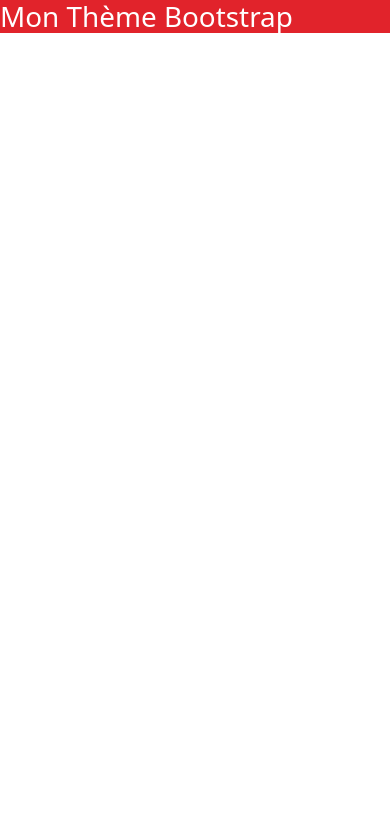
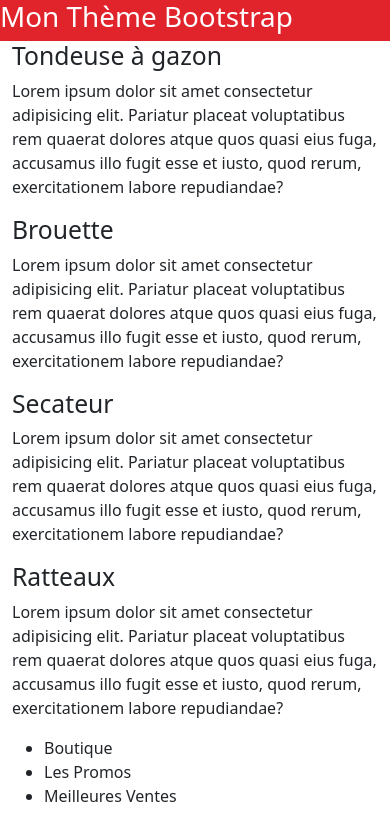
Before and after one commit to wizz7533/Bootstrap, a website: page 02-custom-theme/index.html in a window 390 px wide. Drawn offline with nearby package versions, Linux system fonts and the light colour scheme; files that its build step writes are made by us from their sources.

Commit message:
Oraganisation du layout responsive breackpoint md

```diff
--- a/02-custom-theme/index.html
+++ b/02-custom-theme/index.html
@@ -13,7 +13,40 @@
     <div class="banner">
         <h1>Mon Thème Bootstrap</h1>
     </div>
+    <div class="general-content">
+        <main class="main-content">
+            <article>
+                <h2>Tondeuse à gazon</h2>
+                <p>Lorem ipsum dolor sit amet consectetur adipisicing elit. Pariatur placeat voluptatibus rem quaerat dolores atque quos quasi eius fuga, accusamus illo fugit esse et iusto, quod rerum, exercitationem labore repudiandae?</p>
+            </article>
+            <article>
+                <h2>Brouette</h2>
+                <p>Lorem ipsum dolor sit amet consectetur adipisicing elit. Pariatur placeat voluptatibus rem quaerat dolores atque quos quasi eius fuga, accusamus illo fugit esse et iusto, quod rerum, exercitationem labore repudiandae?</p>
+            </article>
+            <article>
+                <h2>Secateur</h2>
+                <p>Lorem ipsum dolor sit amet consectetur adipisicing elit. Pariatur placeat voluptatibus rem quaerat dolores atque quos quasi eius fuga, accusamus illo fugit esse et iusto, quod rerum, exercitationem labore repudiandae?</p>
+            </article>
+            <article>
+                <h2>Ratteaux</h2>
+                <p>Lorem ipsum dolor sit amet consectetur adipisicing elit. Pariatur placeat voluptatibus rem quaerat dolores atque quos quasi eius fuga, accusamus illo fugit esse et iusto, quod rerum, exercitationem labore repudiandae?</p>
+            </article>
 
+        </main>
+        <nav class="main-nav">
+            <ul>
+                <li>Boutique</li>
+                <li>Les Promos</li>
+                <li>Meilleures Ventes</li>
+            </ul>
+
+        </nav>
+    </div>
+    <div class="footer-content">
+        <footer>
+
+        </footer>
+    </div>
 </body>
 
 </html>
--- /dev/null
+++ b/02-custom-theme/src/layout/_layout.scss
@@ -0,0 +1,22 @@
+body {
+    @include make-container();
+}
+
+body>div {
+    @include make-row();
+}
+
+.main-content {
+    @include make-col-ready();
+    @include media-breakpoint-up(md) {
+        @include make-col(9);
+    }
+}
+
+.main-nav {
+    @include make-col-ready();
+    @include media-breakpoint-up(md) {
+        @include make-col(3);
+        order: -1;
+    }
+}
--- a/02-custom-theme/src/main.scss
+++ b/02-custom-theme/src/main.scss
@@ -11,9 +11,11 @@
 // 4. Include any optional Bootstrap components as you like
 @import "../node_modules/bootstrap/scss/root";
 @import "../node_modules/bootstrap/scss/reboot";
+@import "../node_modules/bootstrap/scss/utilities";
 // @import "../node_modules/bootstrap/scss/type";
 // @import "../node_modules/bootstrap/scss/images";
 // @import "../node_modules/bootstrap/scss/containers";
 // @import "../node_modules/bootstrap/scss/grid";
 // 5. Add additional custom code here - Components
+@import "layout/layout";
 @import "components/banner";
```
